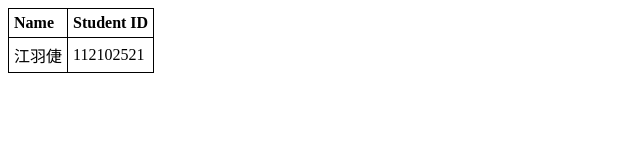
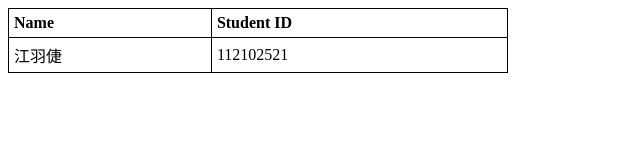
Before and after one commit to chacalacaboom/webProgramming_ex07, a plain HTML site: page exercise07_index.html in a window 1280 px wide. Shown: the whole page, without its empty margins (0-640 px from the left). Drawn offline with Linux system fonts and the light colour scheme.

Commit message:
Add files via upload

```diff
--- a/exercise07_index.html
+++ b/exercise07_index.html
@@ -5,6 +5,10 @@
   table, th, td {
     border: 1px solid black;
     border-collapse: collapse;
+  }
+  table{
+    width: 100%;
+    max-width: 500px;
   }
   th, td {
     padding: 5px;
```
